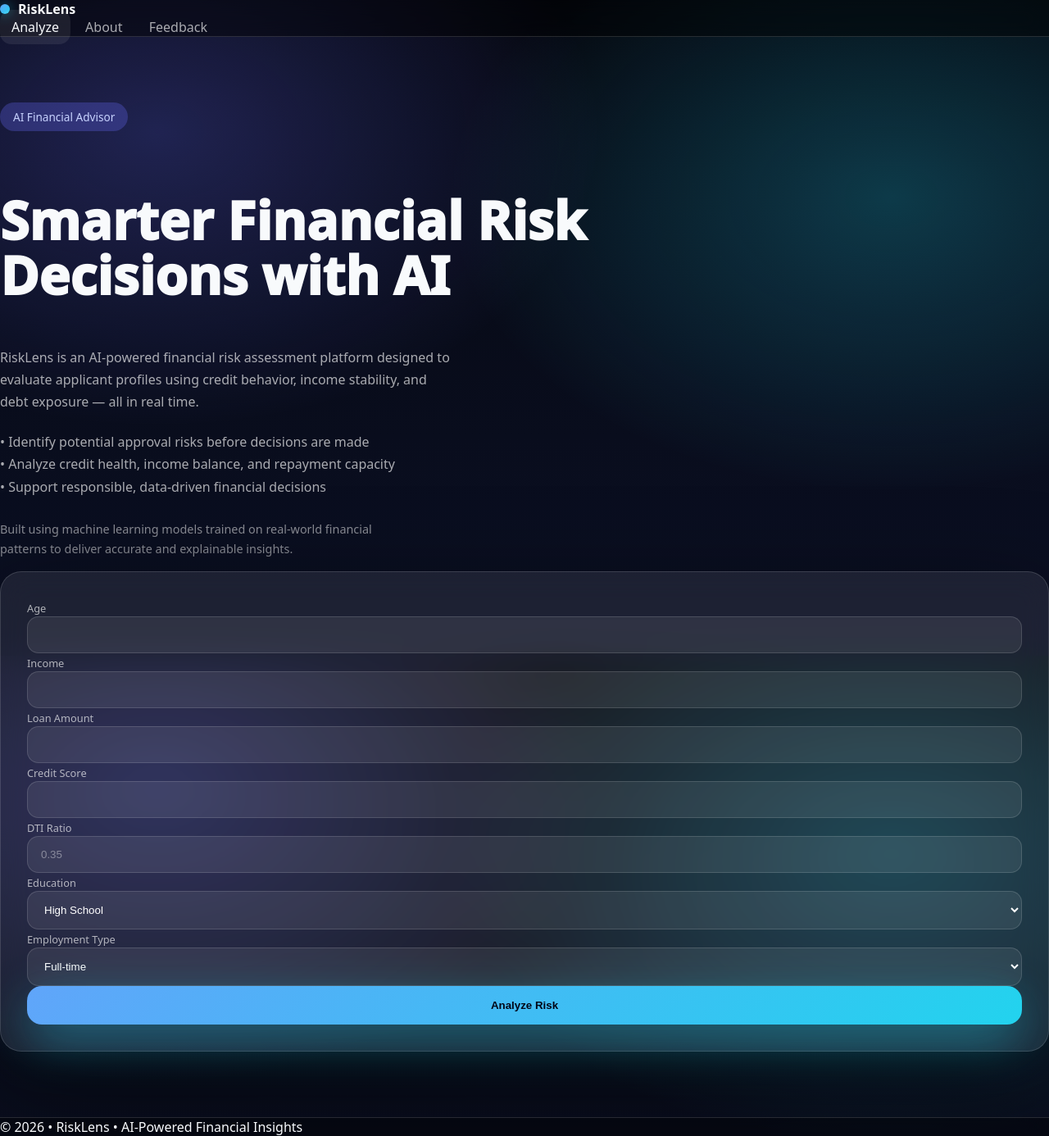
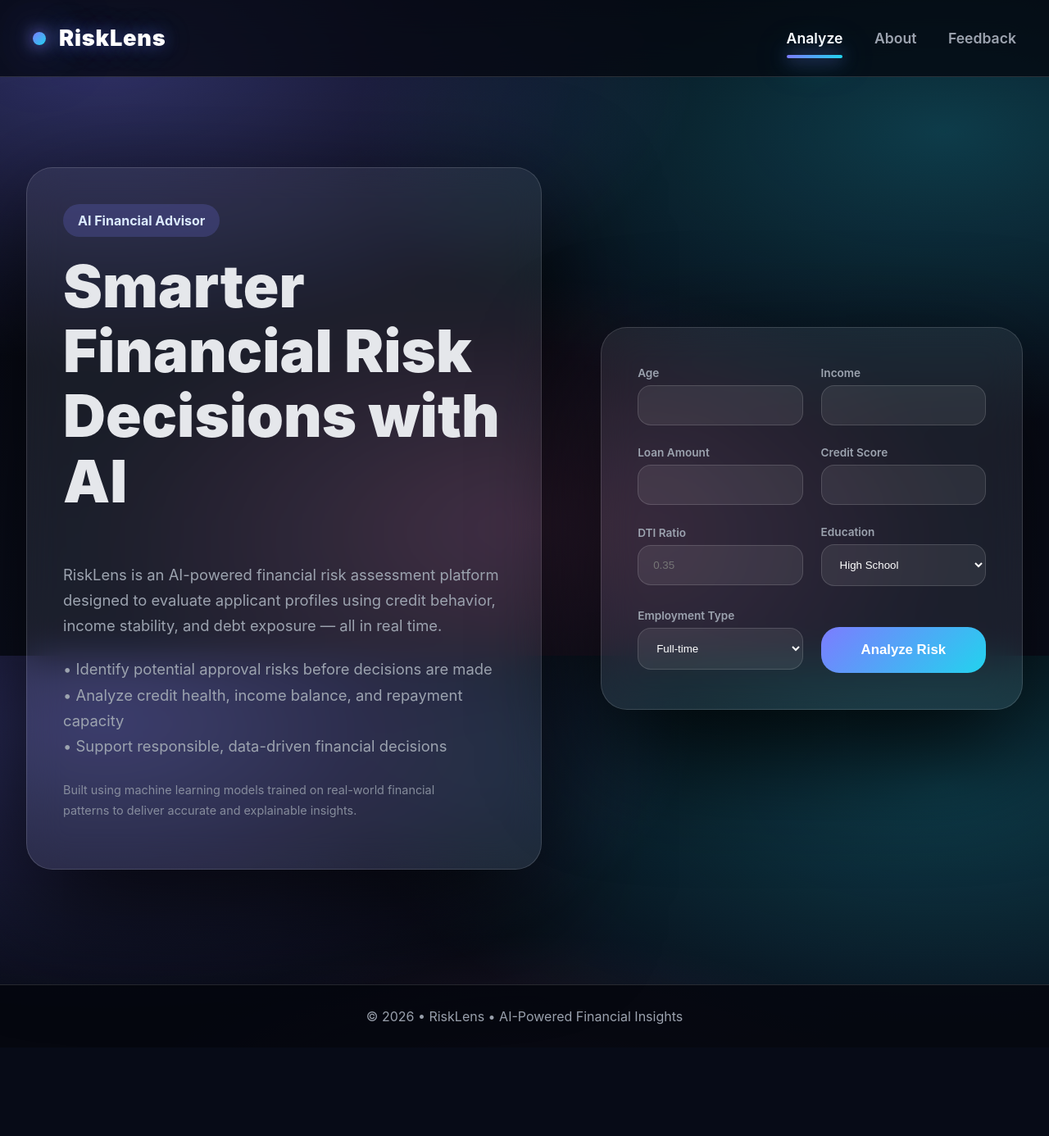
Before and after one commit to Haril2766/Loan-Default-ML, a Flask app: page / in a window 1280 px wide. Shown: the whole page at 82% size. After the commit the page ends 1250 px from the top, so only its background shows below. Run offline with Flask 3, Linux system fonts and the light colour scheme.

Commit message:
Update style.css

```diff
--- a/static/css/style.css
+++ b/static/css/style.css
@@ -1,254 +1,231 @@
-/* ===============================
-   ROOT THEME VARIABLES
-================================ */
 :root{
-  --bg0:#05070f;
-  --bg1:#0a0f24;
-  --bg2:#0b1024;
+  --bg:#05070f;
+  --bg2:#0b0f1e;
+  --card:rgba(255,255,255,.07);
 
-  --card:rgba(255,255,255,.08);
+  --text:#e5e7eb;
+  --soft:#9ca3af;
+
+  --neon1:#7c7cff;
+  --neon2:#22d3ee;
+  --neon3:#f472b6;
+
   --border:rgba(255,255,255,.14);
-
-  --text:#f8fafc;
-  --soft:rgba(255,255,255,.65);
-
-  --blue:#60a5fa;
-  --cyan:#22d3ee;
-  --green:#4ade80;
-  --red:#fb7185;
+  --shadow:0 50px 140px rgba(0,0,0,.85);
 }
 
-/* ===============================
-   GLOBAL RESET
-================================ */
+/* RESET */
 *{ box-sizing:border-box; }
-
-html,body{
-  height:100%;
-}
+html,body{ height:100%; }
 
 body{
   margin:0;
-  font-family: ui-sans-serif, system-ui, -apple-system, Segoe UI, Roboto, Arial;
+  font-family: Inter, system-ui, -apple-system, Segoe UI, Roboto;
   color:var(--text);
   background:
-    radial-gradient(900px 600px at 15% 20%, rgba(99,102,241,.28), transparent 60%),
-    radial-gradient(900px 600px at 85% 30%, rgba(34,211,238,.24), transparent 60%),
-    linear-gradient(180deg,var(--bg0),var(--bg2));
-  overflow-x:hidden;
+    radial-gradient(1200px 600px at 10% 10%, rgba(124,124,255,.35), transparent 60%),
+    radial-gradient(1200px 600px at 90% 20%, rgba(34,211,238,.25), transparent 60%),
+    radial-gradient(900px 500px at 50% 80%, rgba(244,114,182,.18), transparent 60%),
+    linear-gradient(180deg, var(--bg), var(--bg2));
 }
 
-a{ color:inherit; text-decoration:none; }
-
-/* ===============================
-   NAVBAR
-================================ */
+/* ================= HEADER ================= */
 .topbar{
   position:sticky;
   top:0;
   z-index:50;
-  background:rgba(0,0,0,.45);
-  backdrop-filter:blur(14px);
+  backdrop-filter: blur(22px);
+  background:rgba(5,7,15,.75);
   border-bottom:1px solid var(--border);
+}
+
+.navWrap{
+  max-width:1400px;
+  margin:auto;
+  padding:30px 40px;
+  display:flex;
+  align-items:center;
+  justify-content:space-between;
 }
 
 .brand{
   display:flex;
   align-items:center;
-  gap:10px;
-  font-weight:900;
+  gap:16px;
+  font-weight:1000;
+  font-size:1.7rem;
+  letter-spacing:.8px;
+  color:#fff;
+  text-decoration:none;
+  text-shadow:
+    0 0 20px rgba(124,124,255,.45),
+    0 0 40px rgba(34,211,238,.25);
 }
 
 .brandDot{
-  width:12px;
-  height:12px;
+  width:16px;
+  height:16px;
   border-radius:50%;
-  background:linear-gradient(135deg,var(--blue),var(--cyan));
-  box-shadow:0 0 16px rgba(34,211,238,.6);
+  background:linear-gradient(135deg,var(--neon1),var(--neon2));
+  box-shadow:
+    0 0 20px var(--neon1),
+    0 0 50px rgba(124,124,255,.8),
+    0 0 90px rgba(34,211,238,.6);
 }
 
 .navlinks a{
-  padding:10px 14px;
-  border-radius:14px;
+  margin-left:34px;
+  text-decoration:none;
   color:var(--soft);
+  font-size:1.1rem;
+  font-weight:600;
+  position:relative;
 }
 
-.navlinks a.active,
-.navlinks a:hover{
-  color:var(--text);
-  background:rgba(255,255,255,.08);
+.navlinks a:hover,
+.navlinks a.active{
+  color:#fff;
 }
 
-/* ===============================
-   PAGE + HERO
-================================ */
+.navlinks a.active::after{
+  content:"";
+  position:absolute;
+  left:0;
+  right:0;
+  bottom:-14px;
+  height:4px;
+  border-radius:6px;
+  background:linear-gradient(90deg,var(--neon1),var(--neon2));
+  box-shadow:
+    0 0 20px rgba(124,124,255,.8),
+    0 0 40px rgba(34,211,238,.6);
+}
+
+/* ================= LAYOUT ================= */
 .page{
-  min-height:calc(100vh - 120px);
+  min-height:calc(100vh - 160px);
 }
 
 .heroWrap{
-  padding:80px 0;
+  padding:110px 0 140px;
 }
 
-.heroGrid{
+.container{
+  max-width:1400px;
+  margin:auto;
+  padding:0 32px;
+}
+
+.row{
   display:grid;
   grid-template-columns:1.1fr .9fr;
-  gap:48px;
+  gap:72px;
   align-items:center;
 }
 
-/* ===============================
-   GLASS CARD
-================================ */
+/* ================= CARDS ================= */
+.heroCard,
 .glassCard{
-  padding:32px;
-  border-radius:26px;
   background:var(--card);
+  border-radius:32px;
+  padding:44px;
   border:1px solid var(--border);
-  backdrop-filter:blur(18px);
-  box-shadow:0 40px 120px rgba(0,0,0,.6);
+  backdrop-filter: blur(22px);
+  box-shadow:var(--shadow);
 }
 
-/* ===============================
-   HERO LEFT CONTENT
-================================ */
+/* ================= TEXT ================= */
 .pill{
   display:inline-block;
-  padding:8px 16px;
+  padding:10px 18px;
   border-radius:999px;
-  font-size:.85rem;
-  background:rgba(99,102,241,.3);
-  color:#c7d2fe;
-  margin-bottom:22px;
+  background:rgba(124,124,255,.2);
+  color:#dbeafe;
+  font-weight:700;
 }
 
 .heroTitle{
-  font-size:clamp(42px,5vw,72px);
+  margin-top:20px;
+  font-size:clamp(42px,6vw,72px);
   font-weight:1000;
-  line-height:1.05;
+  line-height:1.1;
 }
 
 .heroText{
   margin-top:18px;
+  font-size:1.15rem;
   color:var(--soft);
+  max-width:52ch;
   line-height:1.7;
-  max-width:60ch;
 }
 
-.heroList{
-  margin-top:18px;
-  padding-left:18px;
+/* ================= FORM ================= */
+.form-label{
+  font-size:.85rem;
   color:var(--soft);
-}
-
-.heroList li{
-  margin-bottom:6px;
-}
-
-/* ===============================
-   FORM CARD (RIGHT)
-================================ */
-.formCard{
-  padding:32px;
-}
-
-/* Keep form compact */
-.formGrid{
-  display:grid;
-  grid-template-columns:1fr 1fr;
-  gap:18px;
-}
-
-.formGrid .full{
-  grid-column:1 / -1;
-}
-
-/* ===============================
-   FORMS (FIXED)
-================================ */
-.form-label{
-  color:var(--soft);
-  font-size:.8rem;
-  margin-bottom:6px;
+  font-weight:600;
 }
 
 .form-control,
 .form-select{
   width:100%;
-  background:rgba(255,255,255,.08)!important;
-  border:1px solid var(--border)!important;
-  color:#fff!important;
-  border-radius:14px;
-  padding:14px 16px;
-}
-
-/* Prevent white dropdown bug */
-.form-select option{
-  background:#0b1024;
+  margin-top:6px;
+  padding:16px 18px;
+  border-radius:16px;
+  background:rgba(255,255,255,.08);
+  border:1px solid var(--border);
   color:#fff;
 }
 
-/* Placeholder */
-.form-control::placeholder{
-  color:rgba(255,255,255,.4);
-}
-
-/* Focus */
 .form-control:focus,
 .form-select:focus{
   outline:none;
-  background:rgba(255,255,255,.10)!important;
-  box-shadow:0 0 0 2px rgba(96,165,250,.4);
+  border-color:var(--neon2);
+  box-shadow:0 0 0 2px rgba(34,211,238,.35);
 }
 
-/* Autofill fix */
-input:-webkit-autofill,
-input:-webkit-autofill:focus{
-  -webkit-text-fill-color:#fff!important;
-  -webkit-box-shadow:0 0 0px 1000px #0b1024 inset!important;
-}
-
-/* ===============================
-   BUTTONS
-================================ */
+/* ================= BUTTON ================= */
 .btnGlow{
-  width:100%;
-  border:0;
-  padding:16px;
-  border-radius:18px;
+  margin-top:28px;
+  padding:18px;
+  border:none;
+  border-radius:22px;
+  background:linear-gradient(135deg,var(--neon1),var(--neon2));
+  color:#fff;
   font-weight:900;
-  background:linear-gradient(135deg,var(--blue),var(--cyan));
-  color:#020617;
-  box-shadow:0 20px 60px rgba(34,211,238,.45);
+  font-size:1.05rem;
+  cursor:pointer;
+  transition:.3s ease;
 }
 
 .btnGlow:hover{
-  transform:translateY(-1px);
-  filter:brightness(1.1);
+  transform:translateY(-3px) scale(1.04);
+  box-shadow:
+    0 0 40px rgba(124,124,255,.6),
+    0 30px 90px rgba(34,211,238,.45);
 }
 
-/* ===============================
-   FOOTER
-================================ */
+/* ================= FOOTER ================= */
 .footer{
+  text-align:center;
+  padding:28px;
+  color:var(--soft);
   border-top:1px solid var(--border);
-  background:rgba(0,0,0,.35);
-  backdrop-filter:blur(14px);
+  background:rgba(5,7,15,.9);
 }
 
-.footSub{ color:var(--soft); }
+/* ================= RESPONSIVE ================= */
+@media(max-width:1000px){
+  .row{
+    grid-template-columns:1fr;
+    gap:48px;
+  }
 
-/* ===============================
-   RESPONSIVE
-================================ */
-@media(max-width:992px){
-  .heroGrid{
-    grid-template-columns:1fr;
+  .heroWrap{
+    padding:70px 0 90px;
   }
-  .heroWrap{
-    padding:50px 0;
-  }
-  .heroTitle{
-    font-size:36px;
+
+  .navlinks{
+    display:none;
   }
 }
```
